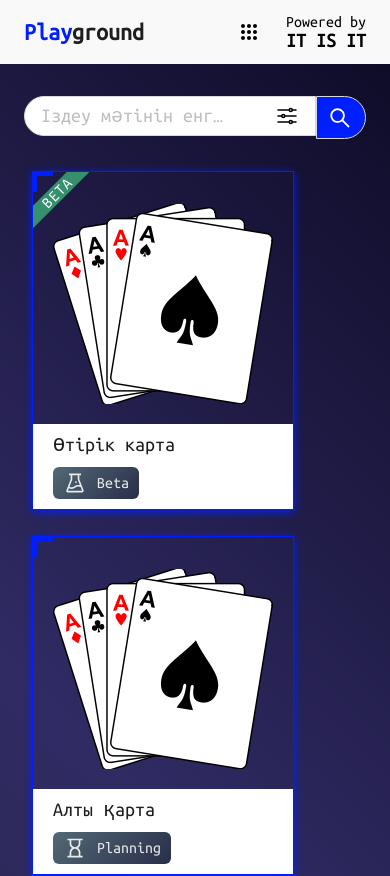
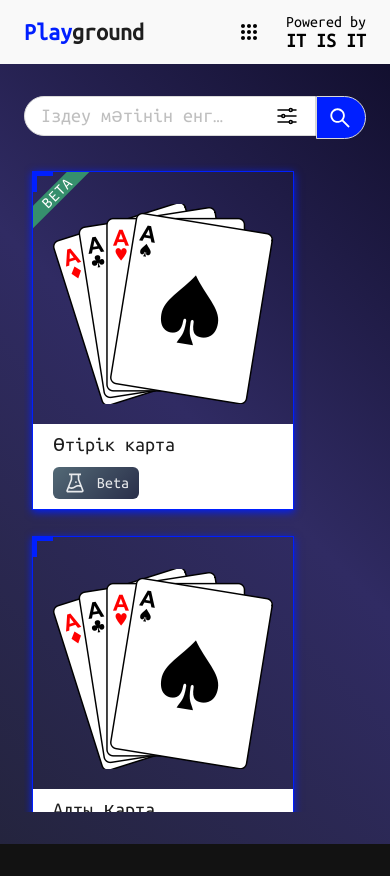
Before and after one commit to IT-IS-IT-ORM/Ability_Arena, a React (Vite) app: page /games in a window 390 px wide. Shown: the top 876 px of the page. After the commit the page ends 844 px from the top, so only its background shows below. Built offline with nearby package versions, Linux system fonts and the light colour scheme; a web font is replaced by a local one; what i18next-intervalplural-postprocessor would draw is missing.

Commit message:
fix: :bug: 重置 layout 盒子样式

```diff
--- a/src/components/common/LayoutTemplate/PageContent/style.module.scss
+++ b/src/components/common/LayoutTemplate/PageContent/style.module.scss
@@ -1,15 +1,9 @@
 .pageContent {
 	flex-grow: 1;
+	overflow: hidden auto;
 
 	border-top-right-radius: inherit;
 	border-bottom-right-radius: inherit;
-	background: #0f0c29;
-	background: linear-gradient(45deg, #24243e, #302b63, #0f0c29);
-
-	@media screen and (max-width: 860px) {
-		border-top-left-radius: inherit;
-		border-bottom-left-radius: inherit;
-	}
 
 	> * {
 		height: 100%;
--- a/src/components/common/LayoutTemplate/style.module.scss
+++ b/src/components/common/LayoutTemplate/style.module.scss
@@ -14,6 +14,8 @@
 		max-width: 1120px;
 		height: 85%;
 		border-radius: 12px;
+		background: #0f0c29;
+		background: linear-gradient(45deg, #24243e, #302b63, #0f0c29);
 		box-shadow: rgba(52, 61, 233, 0.4) -2px 0 96px 24px;
 
 		transition: width var(--transition), height var(--transition);
```
